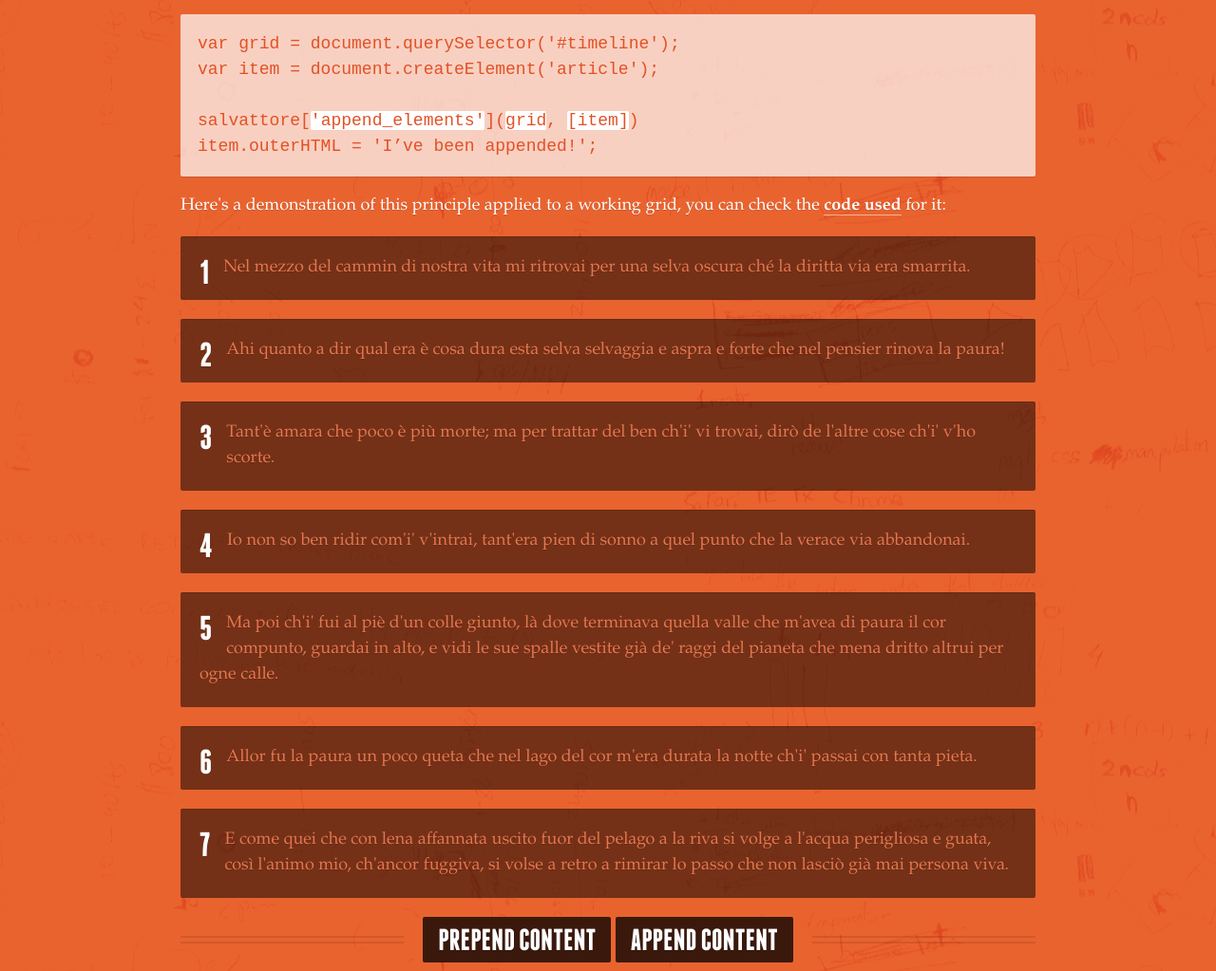
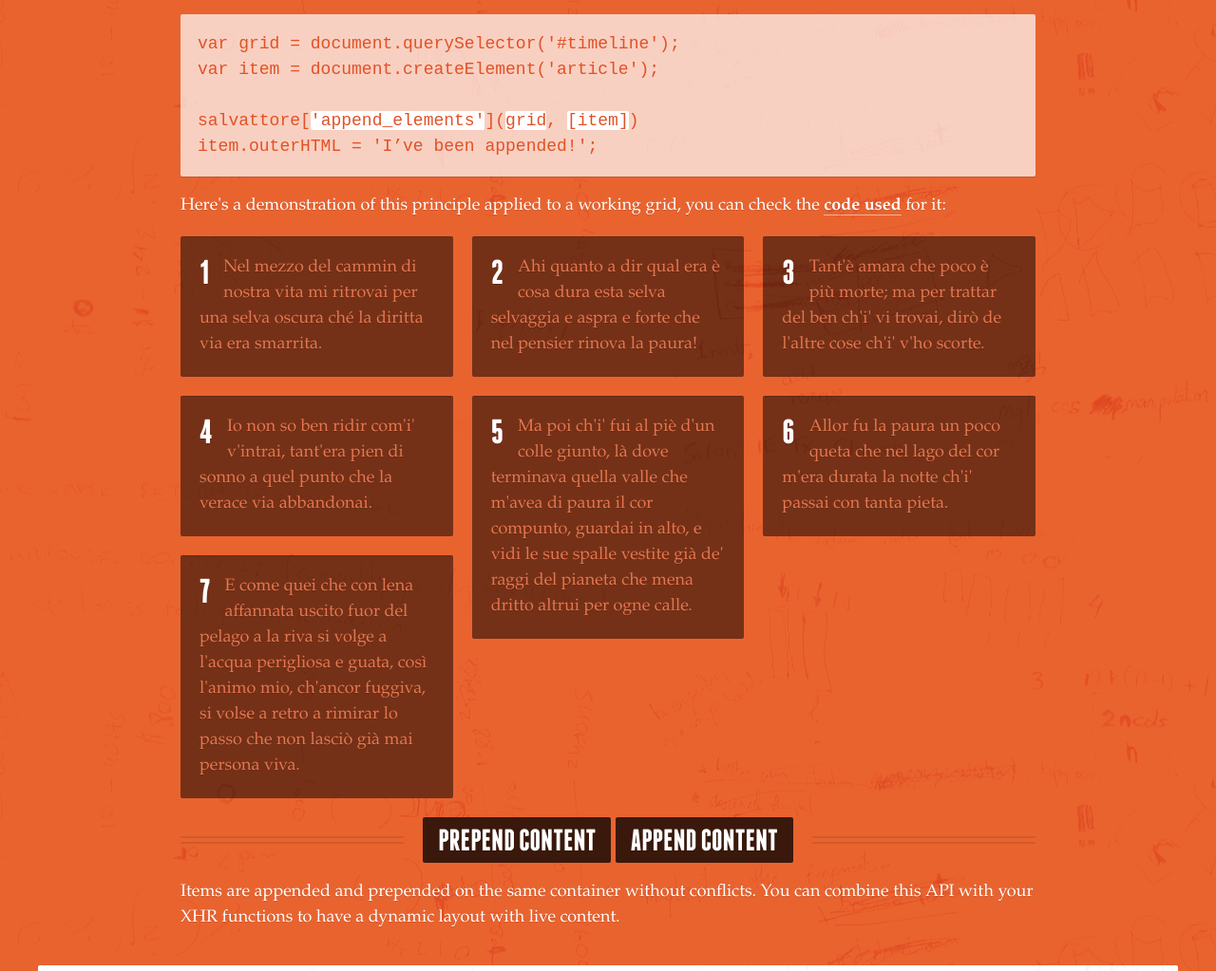
Before and after one commit to rnmp/salvattore, a plain HTML site: page index.html in a window 1280 px wide. Shown: the part 2891-3914 px from the top of the page at 95% size. Drawn offline with Linux system fonts and the light colour scheme.

Commit message:
Second grid styles uncommented.

```diff
--- a/index.html
+++ b/index.html
@@ -126,7 +126,7 @@
 
       <p>Here's a demonstration of this principle applied to a working grid, you can check the <a href="scripts/main.js">code used</a> for it:</p>
 
-	    <section class="test-grid-b clear">
+	    <section class="test-grid-b clear" data-columns="3">
 	      <article class="item">
 	        <h1 class="font-gamma">1</h1>
 	        <p>Nel mezzo del cammin di nostra vita mi ritrovai per una selva oscura ché la diritta via era smarrita.</article>
--- a/styles/test.css
+++ b/styles/test.css
@@ -378,13 +378,13 @@
   display: none;
 }
 
-/*.test-grid[data-columns]:before {
+.test-grid[data-columns]:before {
   content: '4 .column.one-third';
 }
 .test-grid-b[data-columns]:before {
   content: '3 .column.one-half';
 }
-*/
+
 @media screen and (max-width: 480px){
   .test-grid[data-columns]:before,
   .test-grid-b[data-columns]:before {
@@ -407,7 +407,7 @@
     content: '4 .column.one-quarter';
   }
 }
-/*
+
 @media screen and (min-width: 481px) and (max-width: 1099px) {
   .test-grid-b[data-columns]:before {
     content: '2 .column.one-half';
@@ -418,4 +418,3 @@
     content: '3 .column.one-third';
   }
 }
-*/
```
